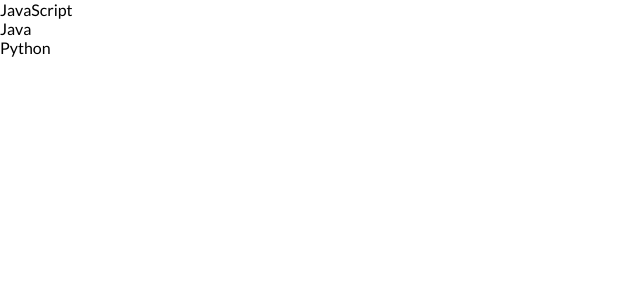
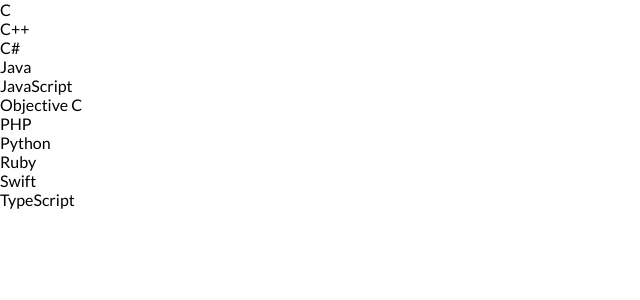
Before and after one commit to ElliotPenson/find-a-language, a React (Create React App) app: page /browse in a window 1280 px wide. Shown: the top 300 px of the page, without its empty margins (0-640 px from the left). Built offline with nearby package versions, Linux system fonts and the light colour scheme.

Commit message:
Define eight new languages

```diff
--- a/src/languages.ts
+++ b/src/languages.ts
@@ -4,15 +4,35 @@ import { Language, Paradigm, Typing } from "./types";
 
 export const languages: Language[] = [
   {
-    name: "JavaScript",
-    homepage: "https://developer.mozilla.org/en-US/docs/Web/JavaScript",
-    extension: ".js",
-    creationDate: "December 4, 1995",
-    typing: Typing.Dynamic,
+    name: "C",
+    homepage: "https://en.wikipedia.org/wiki/C_(programming_language)",
+    extension: ".c",
+    creationDate: "1972",
+    typing: Typing.Static,
+    paradigms: [Paradigm.Imperative]
+  },
+  {
+    name: "C++",
+    homepage: "https://isocpp.org",
+    extension: ".cpp",
+    creationDate: "1985",
+    typing: Typing.Static,
     paradigms: [
-      Paradigm.ObjectOriented,
       Paradigm.Functional,
-      Paradigm.Imperative
+      Paradigm.Imperative,
+      Paradigm.ObjectOriented
+    ]
+  },
+  {
+    name: "C#",
+    homepage: "http://csharp.net",
+    extension: ".cs",
+    creationDate: "2000",
+    typing: Typing.Static,
+    paradigms: [
+      Paradigm.Functional,
+      Paradigm.Imperative,
+      Paradigm.ObjectOriented
     ]
   },
   {
@@ -24,11 +44,79 @@ export const languages: Language[] = [
     paradigms: [Paradigm.ObjectOriented, Paradigm.Imperative]
   },
   {
+    name: "JavaScript",
+    homepage: "https://developer.mozilla.org/en-US/docs/Web/JavaScript",
+    extension: ".js",
+    creationDate: "December 4, 1995",
+    typing: Typing.Dynamic,
+    paradigms: [
+      Paradigm.Functional,
+      Paradigm.Imperative,
+      Paradigm.ObjectOriented
+    ]
+  },
+  {
+    name: "Objective C",
+    homepage: "https://developer.apple.com",
+    extension: ".m",
+    creationDate: "1984",
+    typing: Typing.Static,
+    paradigms: [Paradigm.ObjectOriented]
+  },
+  {
+    name: "PHP",
+    homepage: "https://www.php.net",
+    extension: ".php",
+    creationDate: "1995",
+    typing: Typing.Dynamic,
+    paradigms: [
+      Paradigm.Functional,
+      Paradigm.Imperative,
+      Paradigm.ObjectOriented
+    ]
+  },
+  {
     name: "Python",
     homepage: "https://www.python.org",
     extension: ".py",
     creationDate: "August 12, 1990",
     typing: Typing.Dynamic,
+    paradigms: [
+      Paradigm.ObjectOriented,
+      Paradigm.Functional,
+      Paradigm.Imperative
+    ]
+  },
+  {
+    name: "Ruby",
+    homepage: "https://www.ruby-lang.org",
+    extension: ".rb",
+    creationDate: "1995",
+    typing: Typing.Dynamic,
+    paradigms: [
+      Paradigm.ObjectOriented,
+      Paradigm.Functional,
+      Paradigm.Imperative
+    ]
+  },
+  {
+    name: "Swift",
+    homepage: "https://swift.org",
+    extension: ".swift",
+    creationDate: "June 2, 2014",
+    typing: Typing.Static,
+    paradigms: [
+      Paradigm.ObjectOriented,
+      Paradigm.Functional,
+      Paradigm.Imperative
+    ]
+  },
+  {
+    name: "TypeScript",
+    homepage: "http://www.typescriptlang.org",
+    extension: ".ts",
+    creationDate: "October 1, 2012",
+    typing: Typing.Static,
     paradigms: [
       Paradigm.ObjectOriented,
       Paradigm.Functional,
```
